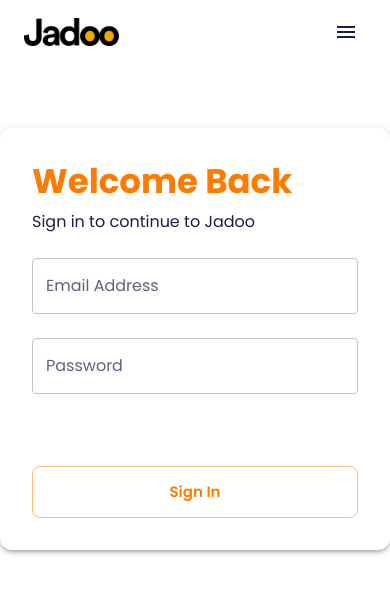
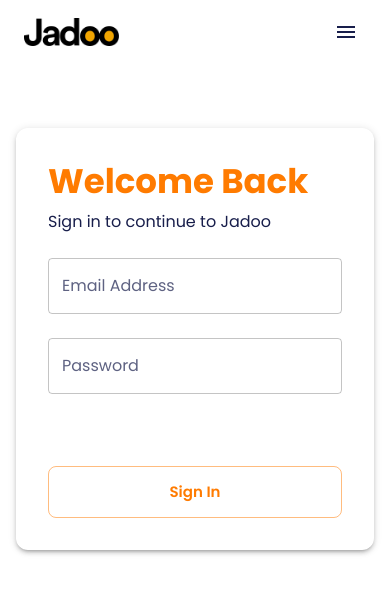
Before and after one commit to kabica/otb-hero, a React (Vite) app: page /login in a window 390 px wide. Shown: the top 594 px of the page. Built offline with nearby package versions, Linux system fonts and the light colour scheme; a web font is replaced by a local one.

Commit message:
refine padding for mobile

```diff
--- a/src/components/Login/index.tsx
+++ b/src/components/Login/index.tsx
@@ -44,6 +44,7 @@
       sx={{
         display: 'flex',
         justifyContent: 'center',
+        px: 2,
       }}
     >
       <Box
```
